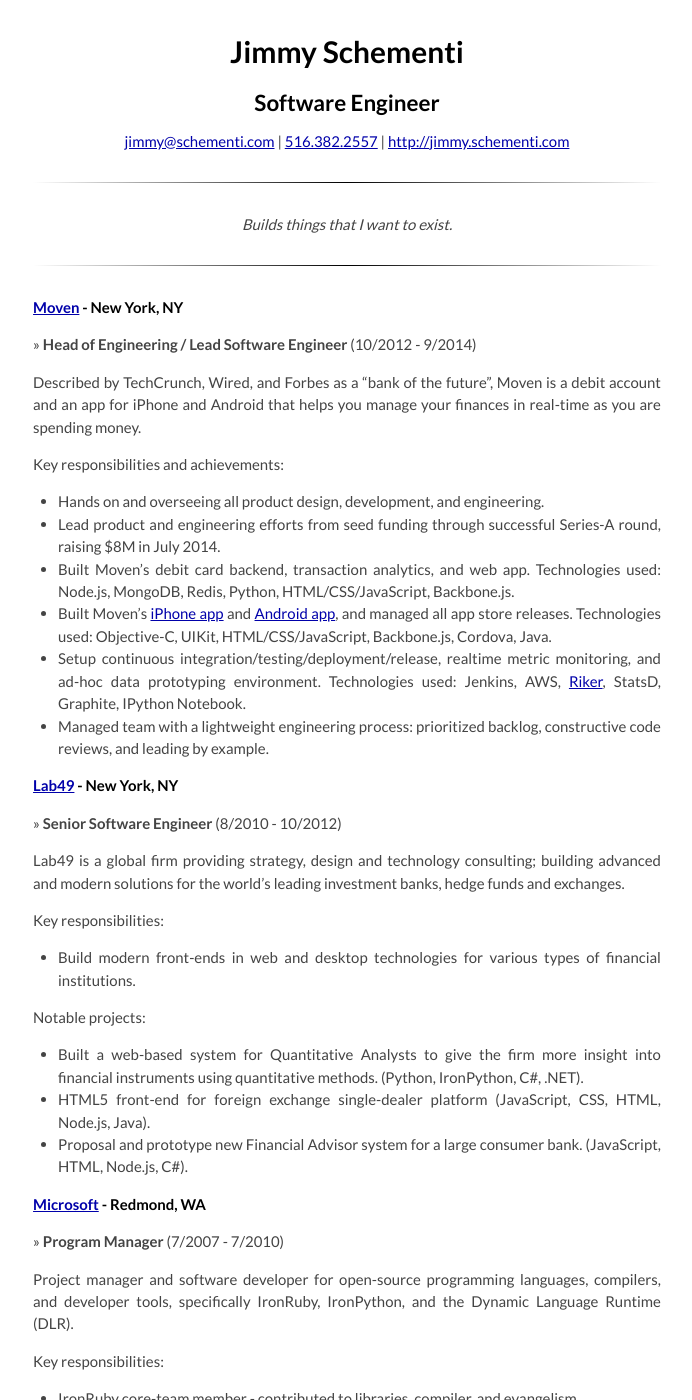
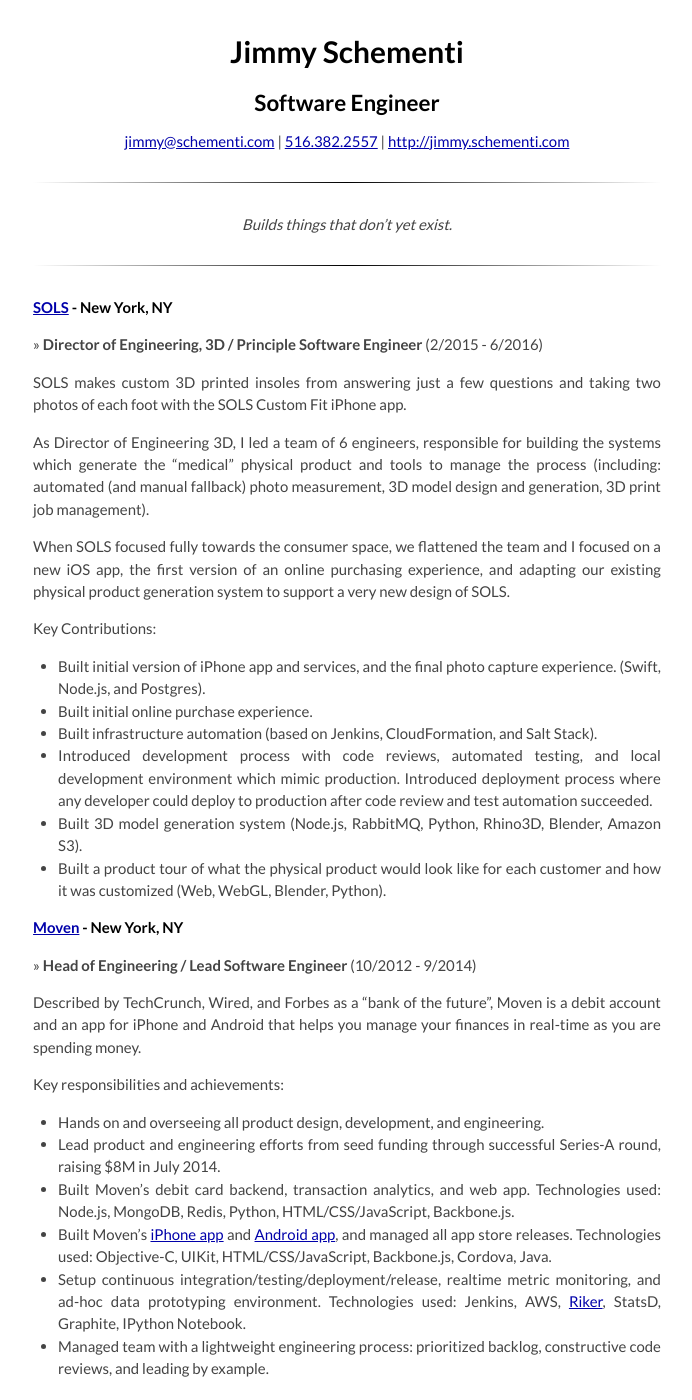
Before and after one commit to jschementi/jschementi.github.io, a Jekyll site: the page built from resume/print.md, in a window 1280 px wide and 1400 px high. Shown: the whole window, without its empty margins (293-985 px from the left). Built offline with Jekyll 4.4.1, drawn with Linux system fonts in a browser that asks for light colours; Markdown is read by kramdown in place of the engine named in the settings.

Commit message:
Update resume with SOLS info.

```diff
--- a/resume/print.md
+++ b/resume/print.md
@@ -11,9 +11,43 @@ title: Jimmy Schementi - Software Engineer
 
 ---
 
-<span style="display: block; text-align: center;"><i>Builds things that I want to exist.</i></span>
+<span style="display: block; text-align: center;"><i>Builds things that don't yet exist.</i></span>
 
 ---
+
+#### [SOLS](http://www.sols.com) - New York, NY
+
+&raquo; **Director of Engineering, 3D / Principle Software Engineer** (2/2015 - 6/2016)
+
+SOLS makes custom 3D printed insoles from answering just a few questions and
+taking two photos of each foot with the SOLS Custom Fit iPhone app.
+
+As Director of Engineering 3D, I led a team of 6 engineers, responsible for
+building the systems which generate the "medical" physical product and tools
+to manage the process (including: automated (and manual fallback) photo
+measurement, 3D model design and generation, 3D print job management).
+
+When SOLS focused fully towards the consumer space, we flattened the team
+and I focused on a new iOS app, the first version of an online purchasing
+experience, and adapting our existing physical product generation system
+to support a very new design of SOLS.
+
+Key Contributions:
+
+- Built initial version of iPhone app and services, and the final photo
+  capture experience. (Swift, Node.js, and Postgres).
+- Built initial online purchase experience.
+- Built infrastructure automation (based on Jenkins, CloudFormation, and
+  Salt Stack).
+- Introduced development process with code reviews, automated testing,
+  and local development environment which mimic production. Introduced
+  deployment process where any developer could deploy to production after
+  code review and test automation succeeded.
+- Built 3D model generation system (Node.js, RabbitMQ, Python, Rhino3D,
+  Blender, Amazon S3).
+- Built a product tour of what the physical product would look like for
+  each customer and how it was customized (Web, WebGL, Blender, Python).
+
 
 #### [Moven](http://moven.com) - New York, NY
 
```
Also changed, not shown: resume/index.md (+34 -1 lines).
